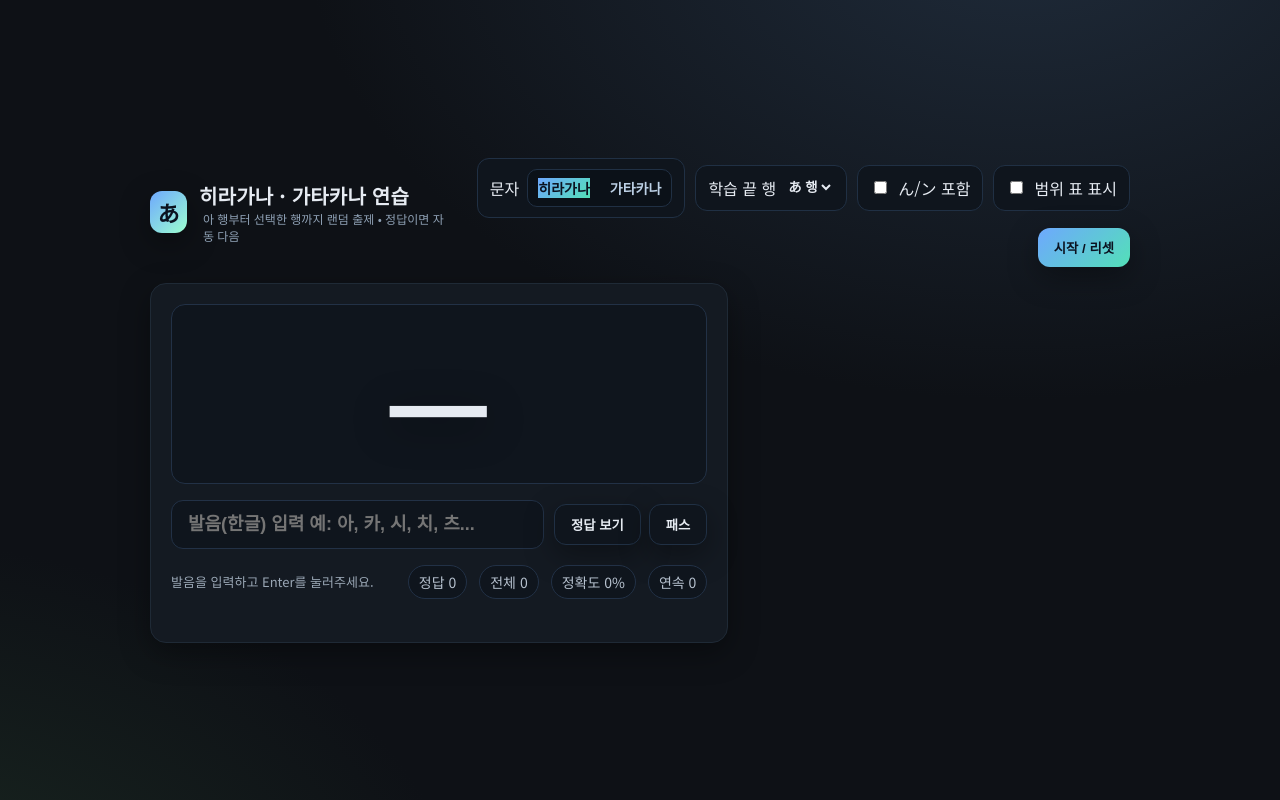
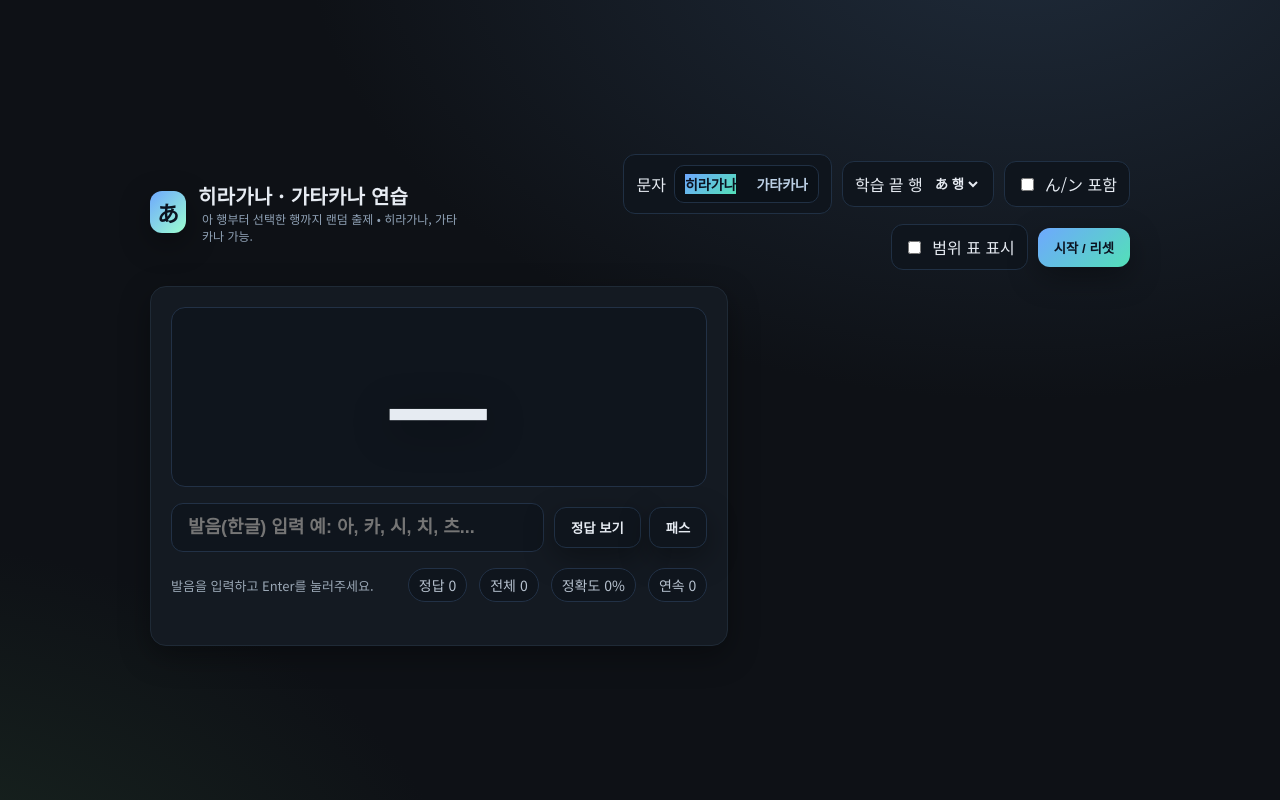
Before and after one commit to bapjwoyo/Japanese, a plain HTML site: page index.html in a window 1280 px wide. Drawn offline with Linux system fonts and the light colour scheme.

Commit message:
Update index.html

```diff
--- a/index.html
+++ b/index.html
@@ -156,7 +156,7 @@
         <div class="logo" id="logoChar">あ</div>
         <div>
           <h1>히라가나 · 가타카나 연습</h1>
-          <div class="sublabel">아 행부터 선택한 행까지 랜덤 출제 • 정답이면 자동 다음</div>
+          <div class="sublabel">아 행부터 선택한 행까지 랜덤 출제 • 히라가나, 가타카나 가능.</div>
         </div>
       </div>
       <div class="controls">
```
